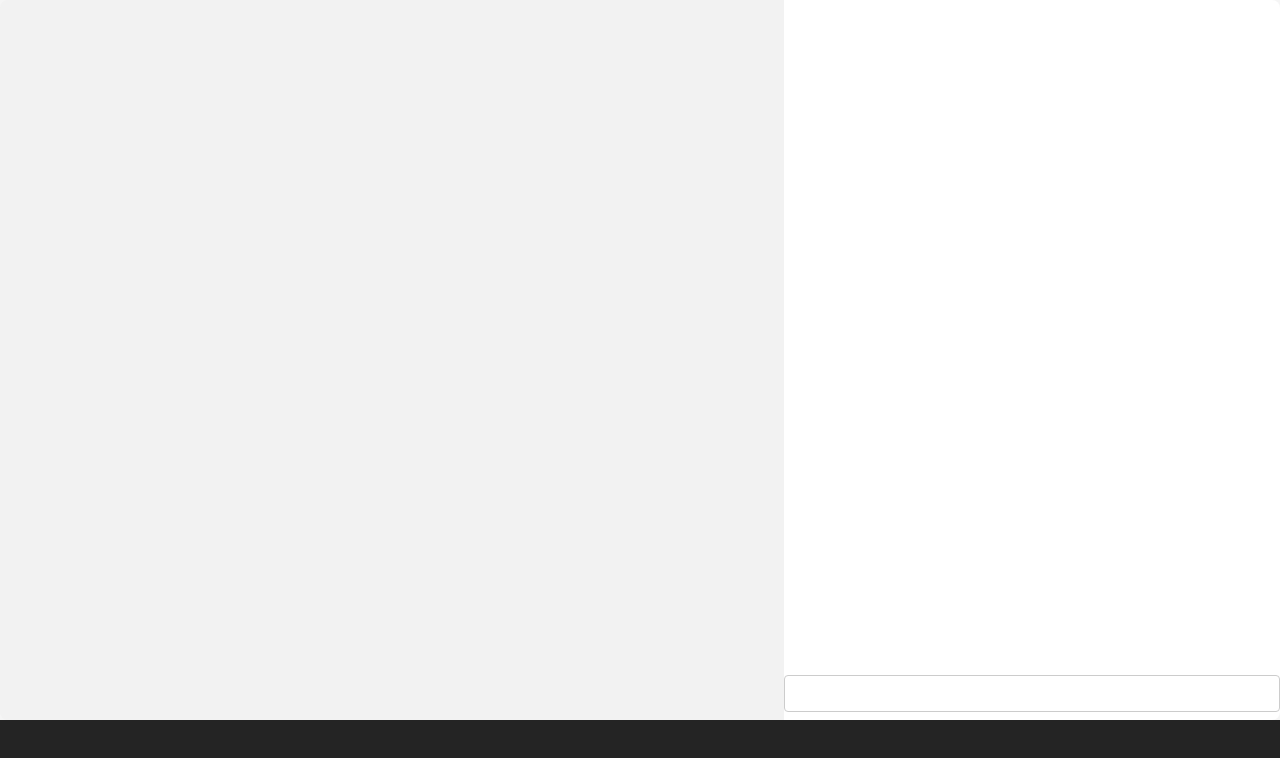
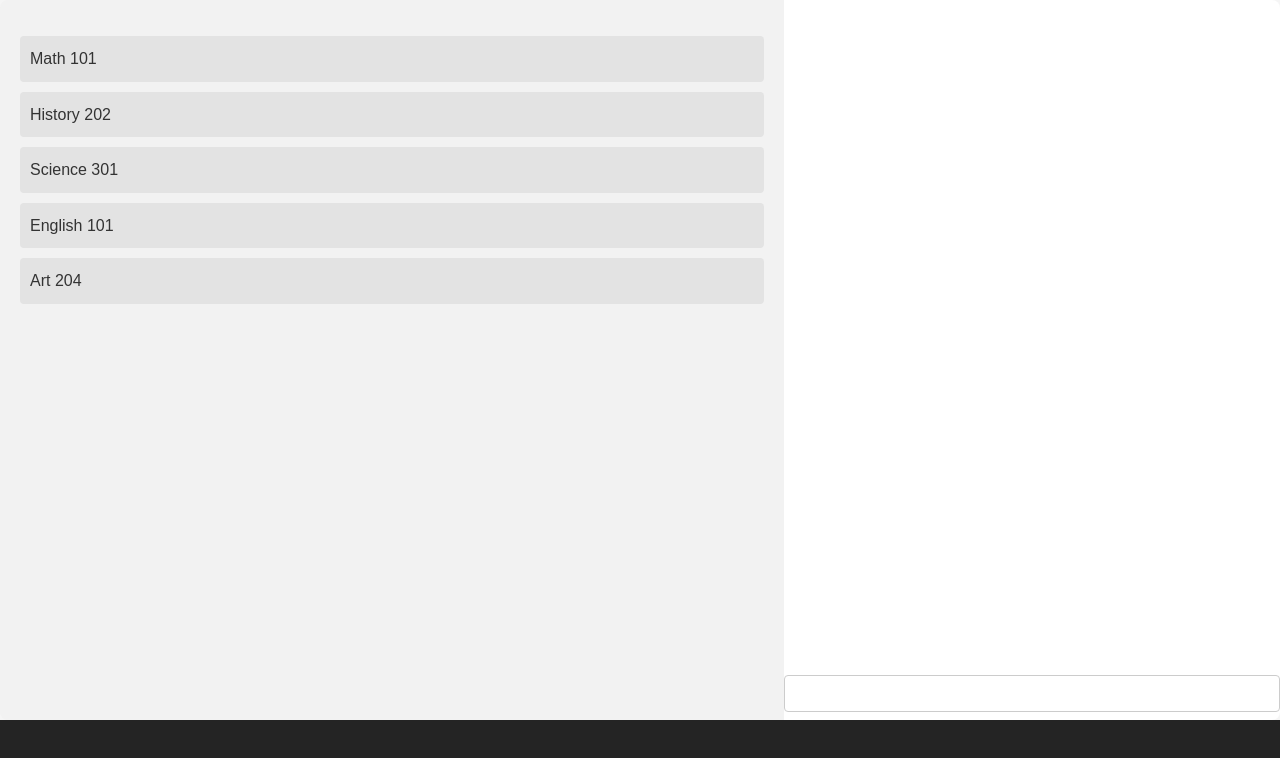
Before and after one commit to Boiler-Schedulings/Boiler-Schedulings-Frontend, a React (Vite) app in the folder Boiler-Schedulings-Frontend/: page /chat in a window 1280 px wide. Shown: the top 758 px of the page. Built offline with nearby package versions, Linux system fonts and the light colour scheme.

Commit message:
Added class recommendations

```diff
--- /dev/null
+++ b/Boiler-Schedulings-Frontend/src/components/Chat/VisualResponse/ClassRecommendation/ClassRecOverlay/ClassRecOverlay.css
@@ -0,0 +1,9 @@
+.overlay {
+    position: fixed;
+    top: 0;
+    left: 0;
+    width: 100%;
+    height: 100%;
+    background-color: rgba(0, 0, 0, 0.4);
+    z-index: 500;
+}
--- /dev/null
+++ b/Boiler-Schedulings-Frontend/src/components/Chat/VisualResponse/ClassRecommendation/ClassRecOverlay/ClassRecOverlay.jsx
@@ -0,0 +1,10 @@
+import React from 'react';
+import './ClassRecOverlay.css';
+
+const ClassRecOverlay = ({ isActive, onClick }) => {
+    if (!isActive) return null;
+
+    return <div className="overlay" onClick={onClick}></div>;
+};
+
+export default ClassRecOverlay;
--- a/Boiler-Schedulings-Frontend/src/components/Chat/VisualResponse/ClassRecommendation/ClassRecommendation.css
+++ b/Boiler-Schedulings-Frontend/src/components/Chat/VisualResponse/ClassRecommendation/ClassRecommendation.css
@@ -1,3 +1,34 @@
-.class-recommendation {
-    /* Styles */
+.class-recommendation-container {
+    position: relative;
 }
+
+.class-list {
+    list-style: none;
+    padding: 0;
+}
+
+.class-list li {
+    padding: 10px;
+    margin-bottom: 10px;
+    background-color: #e3e3e3;
+    border-radius: 4px;
+    cursor: pointer;
+}
+
+.class-list li:hover {
+    background-color: #d1d1d1;
+}
+
+.class-detail {
+    position: fixed;
+    top: 50%;
+    left: 50%;
+    transform: translate(-50%, -50%);
+    width: 80%;
+    max-width: 600px;
+    background-color: white;
+    padding: 20px;
+    border-radius: 8px;
+    box-shadow: 0px 8px 16px rgba(0, 0, 0, 0.2);
+    z-index: 1000;
+}
--- a/Boiler-Schedulings-Frontend/src/components/Chat/VisualResponse/ClassRecommendation/ClassRecommendation.jsx
+++ b/Boiler-Schedulings-Frontend/src/components/Chat/VisualResponse/ClassRecommendation/ClassRecommendation.jsx
@@ -1,13 +1,44 @@
-import React from 'react';
+import React, { useState } from 'react';
+import Overlay from './ClassRecOverlay/ClassRecOverlay.jsx';
 import './ClassRecommendation.css';
 
-function ClassRecommendation() {
-    // Component logic
+const ClassRecommendation = ({ classes }) => {
+    const [selectedClass, setSelectedClass] = useState(null);
+
+    const handleSelectClass = (classItem) => {
+        setSelectedClass(classItem);
+    };
+
+    const handleCloseDetail = () => {
+        setSelectedClass(null);
+    };
+
+    if (!classes) {
+        return <div>Loading...</div>;
+    }
+
     return (
-        <div className="class-recommendation">
-            {/* Content */}
+        <div className="class-recommendation-container">
+            <ul className="class-list">
+                {classes.map((classItem, index) => (
+                    <li key={index} onClick={() => handleSelectClass(classItem)}>
+                        {classItem.name}
+                    </li>
+                ))}
+            </ul>
+
+            {selectedClass && (
+                <>
+                    <Overlay isActive={true} onClick={handleCloseDetail} />
+                    <div className="class-detail">
+                        <h2>{selectedClass.name}</h2>
+                        <p>{selectedClass.description}</p>
+                        <button onClick={handleCloseDetail}>Close</button>
+                    </div>
+                </>
+            )}
         </div>
     );
-}
+};
 
 export default ClassRecommendation;
--- a/Boiler-Schedulings-Frontend/src/components/Chat/VisualResponse/VisualResponse.jsx
+++ b/Boiler-Schedulings-Frontend/src/components/Chat/VisualResponse/VisualResponse.jsx
@@ -6,9 +6,31 @@ import ScheduleView from './ScheduleView/ScheduleView';
 import './VisualResponse.css';
 
 function VisualResponse() {
+    const classesData = [
+        {
+            name: 'Math 101',
+            description: 'Introduction to Mathematics',
+        },
+        {
+            name: 'History 202',
+            description: 'Modern World History',
+        },
+        {
+            name: 'Science 301',
+            description: 'Advanced Science Topics',
+        },
+        {
+            name: 'English 101',
+            description: 'Basic English Language Skills',
+        },
+        {
+            name: 'Art 204',
+            description: 'Contemporary Art Forms',
+        },
+    ];
     return (
         <div className="visual-response-container">
-            <ClassRecommendation />
+            <ClassRecommendation classes={classesData} />
             <SelectorQuestion />
             <ProfessorRatings />
             <ScheduleView />
```
